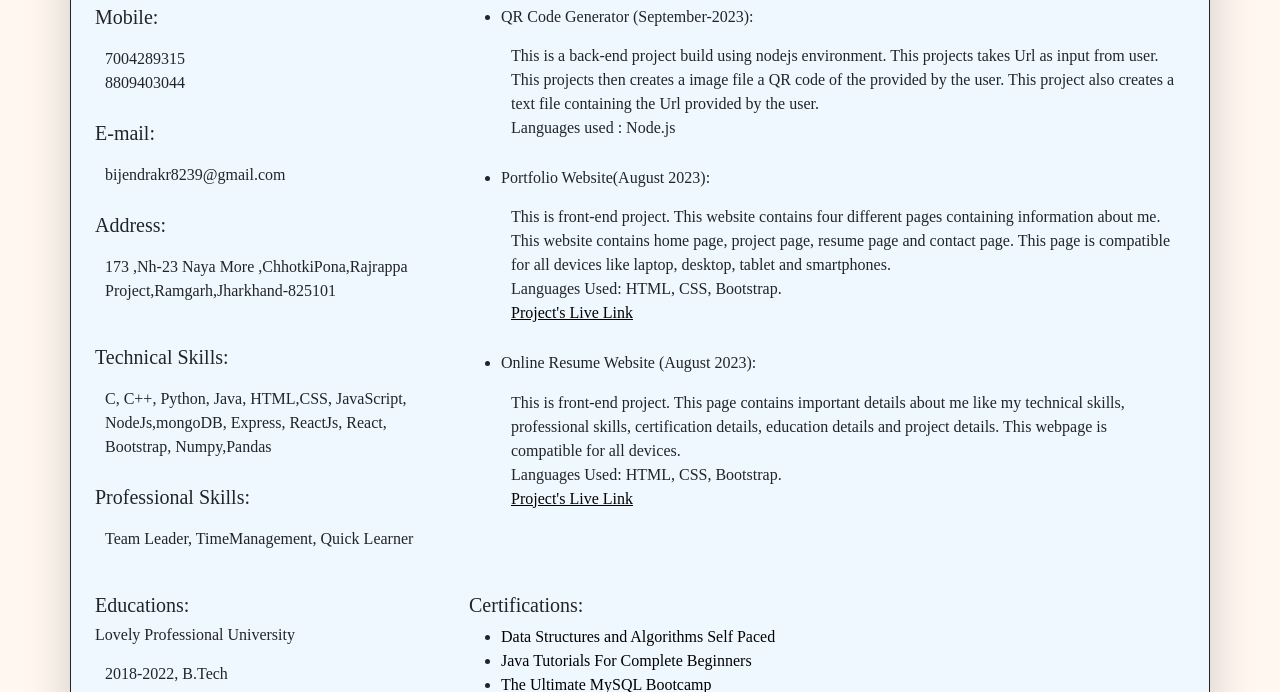
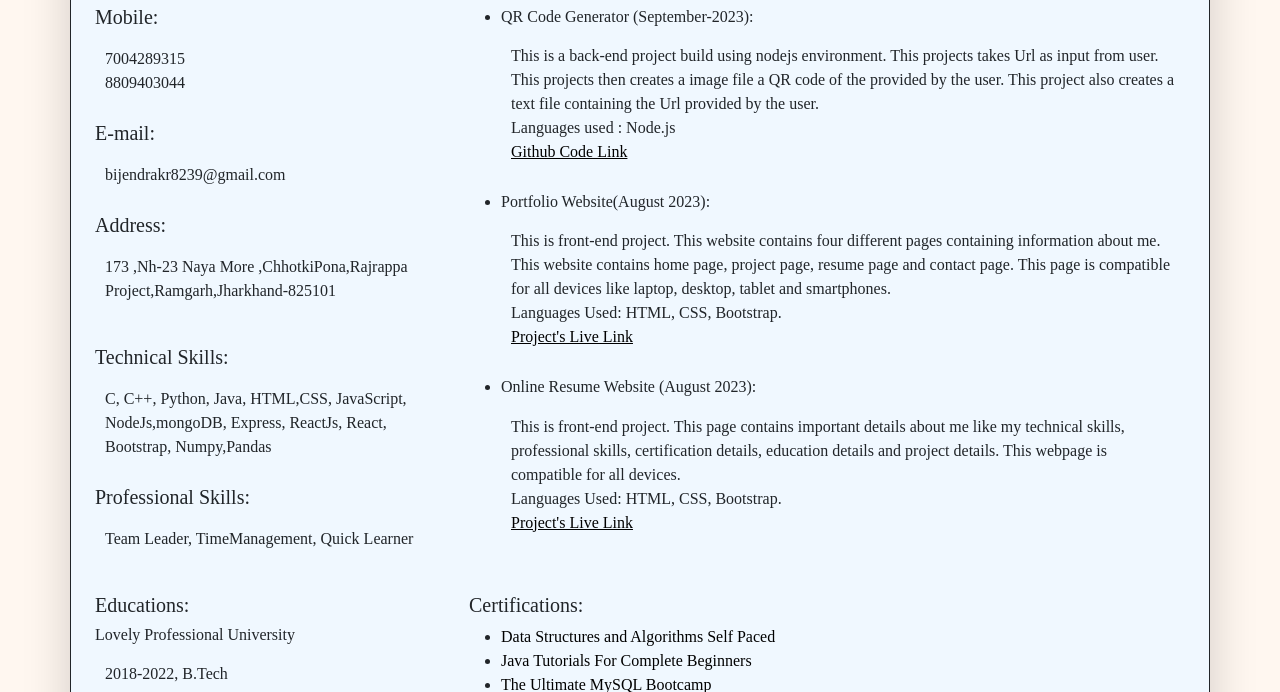
Before and after one commit to Bijendrakr8239/Online-Resume-Website, a plain HTML site: page index.html in a window 1280 px wide. Shown: the part 408-1100 px from the top of the page. Drawn offline with nearby package versions, Linux system fonts and the light colour scheme.

Commit message:
Projects Updated

```diff
--- a/index.html
+++ b/index.html
@@ -42,7 +42,7 @@
             <li><h6>QR Code Generator (September-2023):</h6>
                 <p>This is a back-end project build using nodejs environment. This projects takes Url as input from user. This projects then creates a image file a QR code of the provided by the user. This project also creates a text file containing the Url provided by the user.
                 <br>Languages used : Node.js<br>
-               </p>
+                <a href="https://github.com/Bijendrakr8239/QR-Code-Generator-Using-NodeJs">Github Code Link</a></p>
                 </li>
             <li><h6>Portfolio Website(August 2023):</h6>
             <p>This is front-end project. This website contains four different pages containing information about me. This website contains home page, project page, resume page and contact page. This page is compatible for all devices like laptop, desktop, tablet and smartphones.
```
